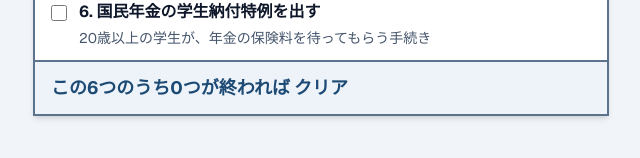
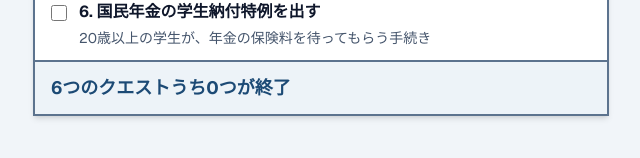
Before and after one commit to PenguinCabinet/kurashi-quest, a Next.js app: page / in a window 1280 px wide. Shown: the part 1035-1193 px from the top of the page, without its empty margins (319-959 px from the left). Built offline with nearby package versions, Linux system fonts and the light colour scheme.

Commit message:
下の残りクエスト数の文章がおかしいので修正

```diff
--- a/src/components/QuestConquestSheet.tsx
+++ b/src/components/QuestConquestSheet.tsx
@@ -193,7 +193,7 @@ export function QuestConquestSheet({
       <div className="px-4 py-3 bg-[#edf3f8] border-t-2 border-[#5c738e] flex items-center justify-between">
         <span className="font-bold text-[#1c4a75] text-base md:text-lg">
           {/* progress_readyCountが0タスク完了の時、Quests.lengthであるため、差し引く*/}
-          この{Quests.length}つのうち{progress_readyCount}つが終われば クリア
+          {Quests.length}つのクエストうち{progress_readyCount}つが終了
         </span>
       </div>
     </div>
```
